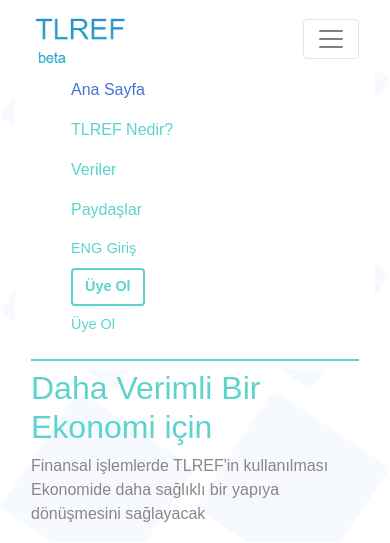
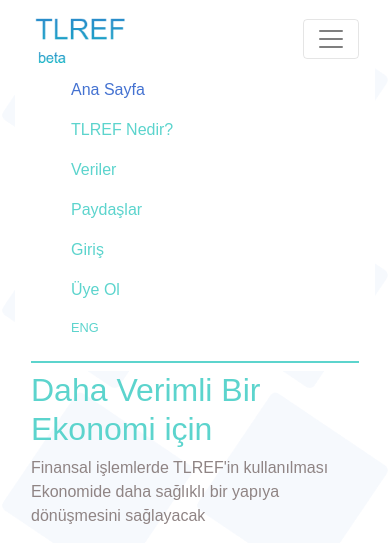
Before and after one commit to Sertturk16/tlref-beta, a PHP site: page / in a window 390 px wide, after a click that opens the changed part. Shown: the top 543 px of the page. Run offline with PHP 8.4, Linux system fonts and the light colour scheme; some libraries are stand-ins or nearby versions.

Commit message:
Add files via upload

```diff
--- a/assets/css/style.css
+++ b/assets/css/style.css
@@ -60,8 +60,16 @@ header {
   border: 2px solid var(--acikRenk);
 }
 
+.sign-up-sm{
+  display: none!important;
+}
+
 .login {
   font-size: 0.9rem;
+}
+
+.language-wide{
+  font-size: 0.7rem;
 }
 
 .main-page-link {
@@ -676,32 +684,28 @@ aside {
     background-color: #0f1d2b;
 }
 
-.languages {
-  clear: both;
-  padding: 0.8rem;
-  background-color: #1e3c5a;
-}
-.languages p {
-  display: inline;
-  text-decoration: none;
-  color: #ddd;
-  margin: 0.8rem 0.8rem 0.8rem 0;
-  font-size: 0.8rem;
-}
 
-.languages p:hover{
-  text-decoration: underline;
-  cursor: pointer;
-}
-
-.languages-container{
-  background-color: #1e3c5a;
-}
-
-@media screen and (max-width: 992px) {
+@media screen and (max-width: 991px) {
   #navbarSupportedContent {
     padding-bottom: 1rem;
     border-bottom: 2px solid var(--acikRenk);
+  }
+  .language-wide{
+    display: none!important;
+  }
+  .language-small{
+    display: block!important;
+    font-size: 0.8rem!important;
+  }
+  .sign-up{
+    display: none!important;
+  }
+  .sign-up-sm{
+    display: block!important;
+    font-size: 1rem;
+  }
+  .login{
+    font-size: 1rem;
   }
 }
 
```
